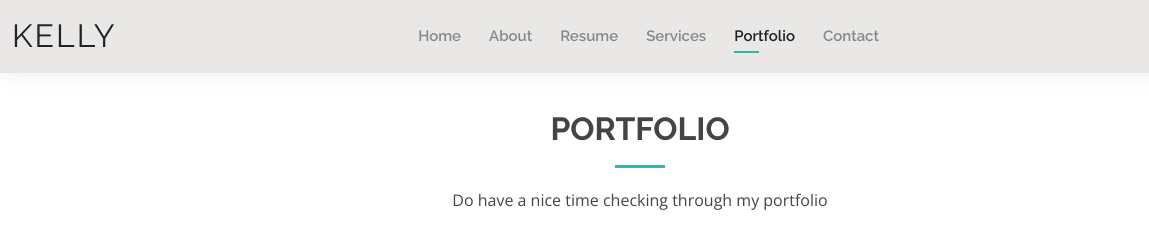
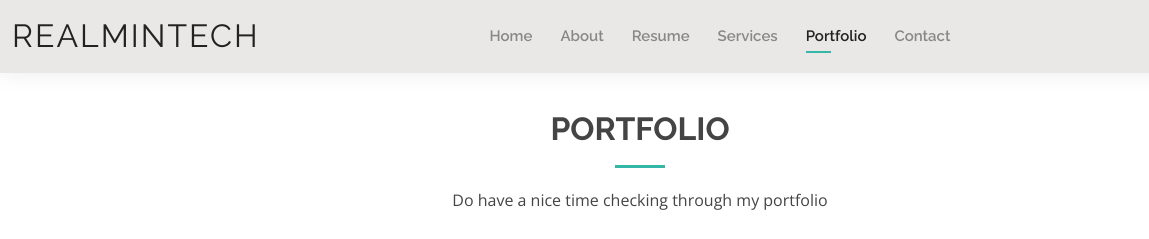
Before and after one commit to realmintech/Portfolio, a plain HTML site: page portfolio.html in a window 1280 px wide. Shown: the top 239 px of the page, 0-1149 px from the left. Drawn offline with nearby package versions, Linux system fonts and the light colour scheme.

Commit message:
first commit

```diff
--- a/portfolio.html
+++ b/portfolio.html
@@ -34,7 +34,7 @@
   <header id="header" class="fixed-top">
     <div class="container-fluid d-flex justify-content-between align-items-center">
 
-      <h1 class="logo me-auto me-lg-0"><a href="index.html">Kelly</a></h1>
+      <h1 class="logo me-auto me-lg-0"><a href="index.html">RealMinTech</a></h1>
       <nav id="navbar" class="navbar order-last order-lg-0">
         <ul>
           <li><a href="index.html">Home</a></li>
```
Also changed, not shown: services.html (+1 -1 lines).
